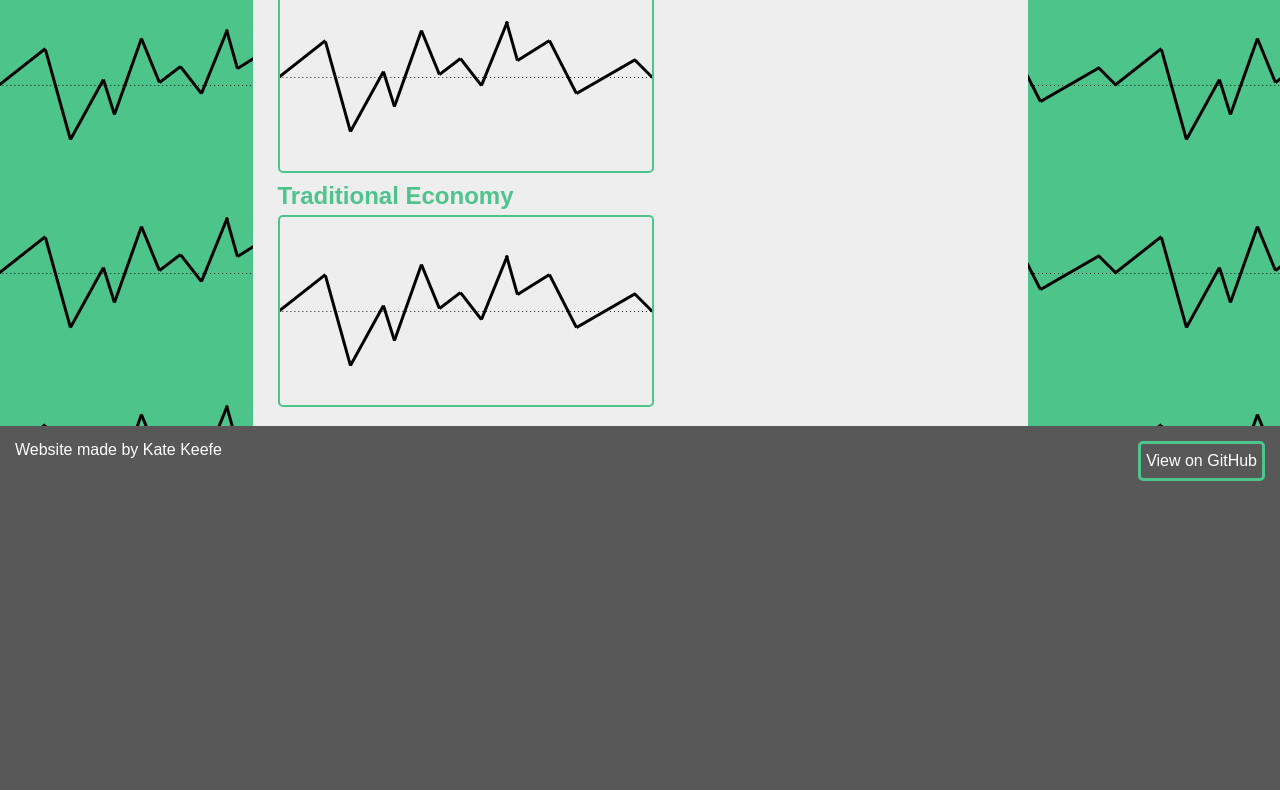
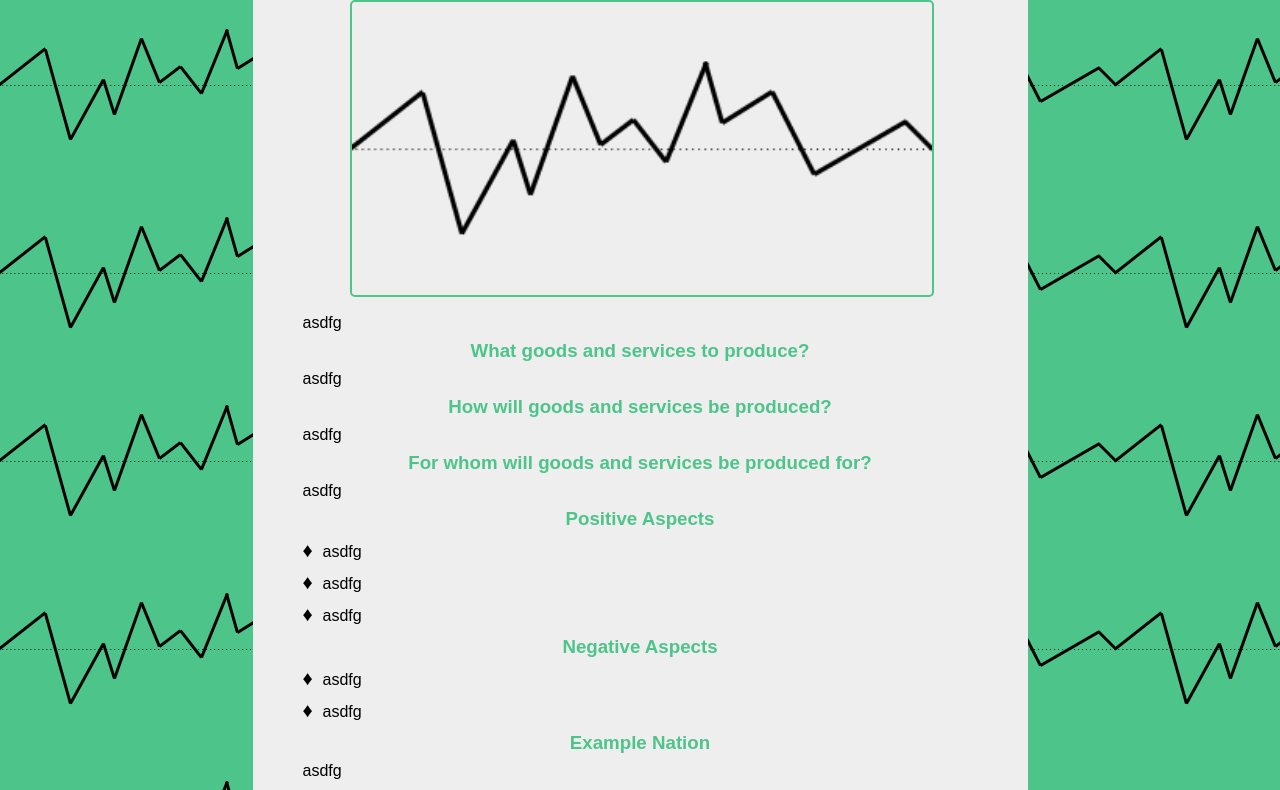
Before and after one commit to Kmek/EconomicSystems, a plain HTML site: page index.html in a window 1280 px wide. Shown: the part 197-987 px from the top of the page. Before the commit the page ends 800 px from the top, so only its background shows below. Drawn offline with Linux system fonts and the light colour scheme.

Commit message:
finish loadPage function

```diff
--- a/index.html
+++ b/index.html
@@ -19,20 +19,35 @@
         <script src="navigation.js"></script>
 
 		<div id="page">
-            <h2>Asdfghk</h2>
-            <img src="media/graph.png">
 
             <div id="pageLayout" style="width:100%;">
-                <h2>Asdfghk test2</h2>
+                <h1>Asdfghk test2</h1>
+
                 <img src="media/economicsIcon.png">
+
+                <p>description</p>
+
+                <h3>What goods and services to produce?</h3>
+                <p>q1</p>
+
+                <h3>How will goods and services be produced?</h3>
+                <p>q2</p>
+
+                <h3>For whom will goods and services be produced for?</h3>
+                <p>q3</p>
+
+                <h3>Positive Aspects</h3>
+                <ul></ul>
+
+                <h3>Negative Aspects</h3>
+                <ul></ul>
+
+                <h3>Example Nation</h3>
+                <p>example nation</p>
             </div>
+
 		</div>
 	</div>
-
-	<!-- <div id="footer" class="center">
-		<button id="decBtn" class="footerBtn" onClick="incDecimal()" style="float:left; margin-right: 5px;">0.00</button>
-		<a href="https://github.com/Kmek/VectorSolver" target="_blank"><button class="footerBtn" style="float: right;">View on GitHub</button></a>
-    </div> -->
 
     <div id="footer">
         <span id="footerText">Website made by Kate Keefe</span>
--- a/navigation.js
+++ b/navigation.js
@@ -10,7 +10,10 @@ for (let i = 0; i < navTitles.length; i++) {
     let row = document.createElement("button")
     row.innerHTML = navTitles[i]
 
-    row.setAttribute("onclick", ("callSlide(" + i + ")"))
+    if (i < navTitles.length - 1)
+        row.setAttribute("onclick", ("loadPage(pages[" + i + "])"))
+    else
+        row.setAttribute("onclick", ("console.log('todo')"))
 
     navigationDiv.appendChild(row)
 }
--- a/pages.js
+++ b/pages.js
@@ -8,6 +8,42 @@ pages = [{
     q1: "asdfg",
     q2: "asdfg",
     q3: "asdfg",
+    positive: ["asdfg", "asdfg", "asdfg"],
+    negative: ["asdfg", "asdfg"],
+    example: "asdfg",
+    sources: ["asdfg", "asdfg"]
+}, {
+    color: "#4287f5",
+    title: "Market Economy",
+    img: "media/graph.png",
+    desc: "asdfg",
+    q1: "asdfg",
+    q2: "asdfg",
+    q3: "asdfg",
+    positive: ["asdfg", "asdfg"],
+    negative: ["asdfg", "asdfg"],
+    example: "asdfg",
+    sources: ["asdfg", "asdfg"]
+}, {
+    color: "#e3a740",
+    title: "Command Economy",
+    img: "media/graph.png",
+    desc: "asdfg",
+    q1: "asdfg",
+    q2: "asdfg",
+    q3: "asdfg",
+    positive: ["asdfg", "asdfg"],
+    negative: ["asdfg", "asdfg"],
+    example: "asdfg",
+    sources: ["asdfg", "asdfg"]
+}, {
+    color: "#a94ee6",
+    title: "Mixed Economy",
+    img: "media/graph.png",
+    desc: "asdfg",
+    q1: "asdfg",
+    q2: "asdfg",
+    q3: "asdfg",
     positive: ["asdfg", "asdfg"],
     negative: ["asdfg", "asdfg"],
     example: "asdfg",
--- a/script.js
+++ b/script.js
@@ -19,18 +19,30 @@ function loadPage(info) {
     // page.overflow = "auto"
     // page.innerHTML = ""
 
-    // let title = document.createElement("h2")
-    // title.innerHTML = info.title
-    // title.setAttribute("class", "transition")
-    // page.appendChild(title)
-
-    // let img = document.createElement("img")
-    // img.setAttribute("src", info.img)
-    // page.appendChild(img)
+    // console.log(page.children)
 
     page.children[0].innerHTML = info.title
+    page.children[1].setAttribute("src", info.img)
+    page.children[2].innerHTML = info.desc
 
-    page.children[1].setAttribute("src", info.img)
+    page.children[4].innerHTML = info.q1
+    page.children[6].innerHTML = info.q2
+    page.children[8].innerHTML = info.q3
+
+    page.children[10].innerHTML = ""
+    for (let i = 0; i < info.positive.length; i++) {
+        let bullet = document.createElement("li")
+        bullet.innerHTML = info.positive[i]
+        page.children[10].appendChild(bullet)
+    }
+    page.children[12].innerHTML = ""
+    for (let i = 0; i < info.negative.length; i++) {
+        let bullet = document.createElement("li")
+        bullet.innerHTML = info.negative[i]
+        page.children[12].appendChild(bullet)
+    }
+
+    page.children[14].innerHTML = info.example
 
     changeAccent(info.color)
 }
--- a/styles.css
+++ b/styles.css
@@ -130,11 +130,13 @@ td {
 h1, h2, h3, h4 {
 	margin: 5px 0;
 	color: var(--accent);
+	text-align: center;
 }
 
 p {
 	font-size: 16px;
 	line-height: 24px;
+	text-indent: 25px;
 }
 
 mark {
@@ -143,24 +145,23 @@ mark {
     color: var(--accent);
 }
 
-/* ul {
-	padding: 5px;
+ul {
 	list-style: none;
 }
 ul li::before {
 	width: 20px;
 	display: inline-block;
-	color: var(--accent);
 	content: "\2666";
 	font-size: 20px;
 	font-weight: bold;
 }
 li {
+	padding: 3px 25px;
 	line-height: 24px;
 }
 .sublist {
 	margin-left: 25px;
-} */
+}
 
 hr {
 	margin: 10px 15px;
@@ -177,8 +178,10 @@ button {
 }
 
 img {
+	width: 80%;
 	border-radius: 5px;
-    border: 2px solid var(--accent);
+	border: 2px solid var(--accent);
+	margin: 10px 10%;
 }
 
 a {
```
